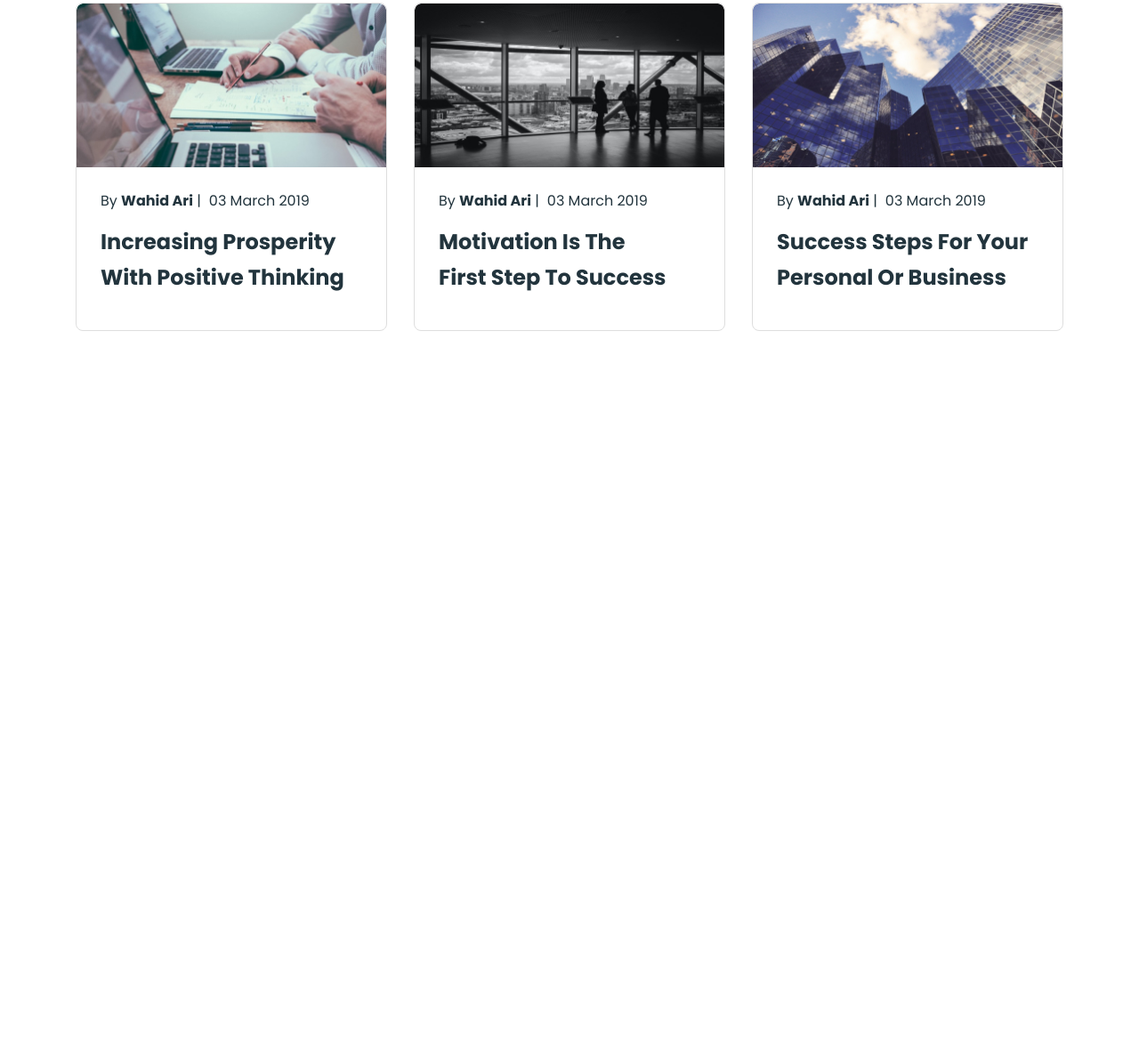
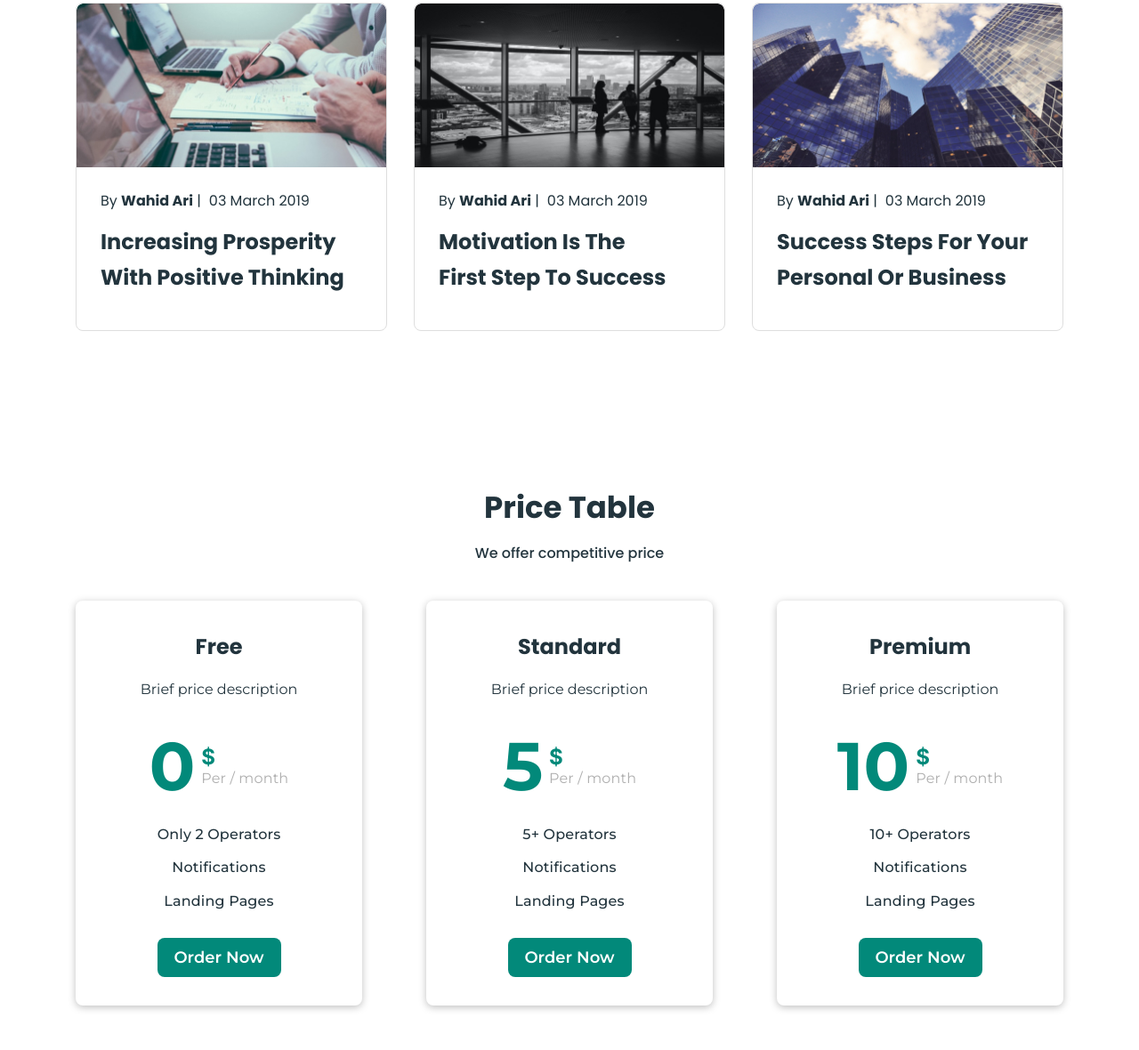
Before and after one commit to tymur-lykho/business-promotion-vite, a website built with Vite: page src/index.html in a window 1280 px wide. Shown: the part 3707-4887 px from the top of the page at 89% size. Before the commit the page ends 4200 px from the top, so only its background shows below. Built offline with nearby package versions, Linux system fonts and the light colour scheme; files whose address does not match are found by name.

Commit message:
Ficed price table

```diff
--- a/src/css/price.css
+++ b/src/css/price.css
@@ -1,43 +1,71 @@
 /* #region Price Table */
 .price {
-  padding-bottom: 100px;
+  padding-top: 50px;
+  padding-bottom: 50px;
   text-align: center;
 }
 .price-container {
 }
 .price-title {
   font-size: 34px;
+  margin-bottom: 8px;
+}
+@media only screen and (min-width: 1150px) {
+  .price-title {
+    margin-bottom: 10px;
+  }
 }
 .price-text {
   font-weight: 500;
-  margin-bottom: 40px;
+  margin-bottom: 74px;
+}
+@media only screen and (min-width: 768px) {
+  .price-text {
+    margin-bottom: 40px;
+  }
 }
 .price-cards-list {
   display: flex;
-  flex-direction: row;
-  gap: 72px;
+  flex-direction: column;
+  align-items: center;
+  row-gap: 32px;
+}
+@media only screen and (min-width: 768px) {
+  .price-cards-list {
+    flex-direction: row;
+    justify-content: space-between;
+  }
 }
 .price-card {
+  padding: 24px 24px 32px 24px;
+  width: 100%;
+  max-width: 322px;
   border-radius: 8px;
   box-shadow: 0 2px 8px 0 rgba(0, 0, 0, 0.25);
   background-color: #fff;
-  padding: 32px;
-  display: flex;
-  flex-direction: column;
-  align-items: center;
-  width: calc((100% - 2 * 72px) / 3);
+
+  transition: 0.3s ease;
+  transition-property: color, background-color;
 }
-
+@media only screen and (min-width: 768px) {
+  .price-card {
+    width: calc((100% - 2 * 12px) / 3);
+  }
+}
+@media only screen and (min-width: 1150px) {
+  .price-card {
+    padding: 32px;
+  }
+}
 .price-card:hover,
 .price-card:focus {
   background-color: #02897a;
   color: #fff;
 }
-
 .price-card-title {
   font-weight: 700;
   font-size: 24px;
-  line-height: 1.66667;
+  line-height: 1.66;
   margin-bottom: 8px;
 }
 .price-card-text {
@@ -48,10 +76,10 @@
 .card-wrapper {
   display: flex;
   flex-direction: row;
-  justify-content: left;
+  justify-content: center;
+  gap: 7px;
   margin-bottom: 16px;
 }
-
 .price-card-price {
   font-family: 'Montserrat', sans-serif;
   font-weight: 700;
@@ -59,9 +87,9 @@
   line-height: 1.31579;
   letter-spacing: 0em;
   color: #02897a;
-  margin-right: 7px;
+  transition: 0.3s ease;
+  transition-property: color;
 }
-
 .price-card:hover .price-card-price,
 .price-card:focus .price-card-price {
   color: #fff;
@@ -72,7 +100,6 @@
   justify-content: center;
   align-items: flex-start;
 }
-
 .card-dollar {
   font-family: 'Inter', sans-serif;
   font-weight: 700;
@@ -80,36 +107,41 @@
   line-height: 1.25;
   letter-spacing: 0em;
   color: #02897a;
+  transition: 0.3s ease;
+  transition-property: color;
 }
-
 .price-card:hover .card-dollar,
 .price-card:focus .card-dollar {
   color: #fff;
 }
-
 .price-card-pm {
   font-family: 'Montserrat', sans-serif;
-  line-height: 1.1875;
+  line-height: 1.18;
   letter-spacing: 0.01em;
   color: #afafaf;
+  transition: 0.3s ease;
+  transition-property: color;
 }
-
 .price-card:hover .price-card-pm,
 .price-card:focus .price-card-pm {
   color: #e0e0e0;
 }
-
 .price-card-includes {
   display: flex;
   flex-direction: column;
   align-items: center;
   gap: 16px;
-  margin-bottom: 30px;
+  margin-bottom: 38px;
+}
+@media only screen and (min-width: 1150px) {
+  .price-card-includes {
+    margin-bottom: 30px;
+  }
 }
 .card-include {
   font-family: 'Montserrat', sans-serif;
   font-weight: 500;
-  line-height: 1.375;
+  line-height: 1.37;
   letter-spacing: 0.01em;
 }
 .price-card-btn {
@@ -122,8 +154,10 @@
   font-weight: 600;
   font-size: 18px;
   color: #fff;
+
+  transition: 0.3s ease;
+  transition-property: color, background-color;
 }
-
 .price-card:hover .price-card-btn,
 .price-card:focus .price-card-btn {
   color: #02897a;
--- a/src/index.html
+++ b/src/index.html
@@ -34,7 +34,7 @@
       <load src="./partials/collaboration.html" />
       <load src="./partials/staff.html" />
       <load src="./partials/strategies.html" />
-      <!-- <load src="./partials/price.html" /> -->
+      <load src="./partials/price.html" />
       <!-- <load src="./partials/bunner.html" /> -->
     </main>
 
```
